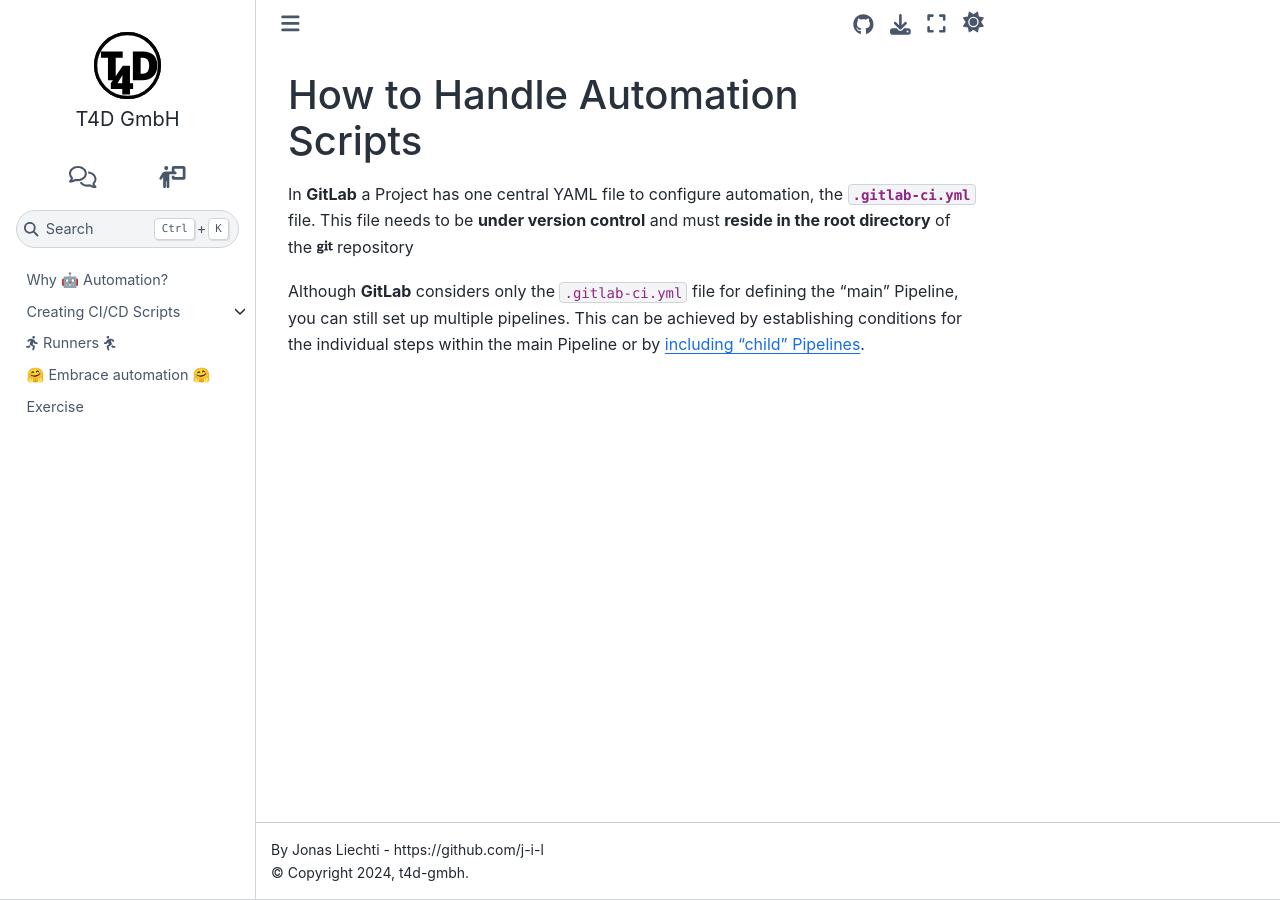
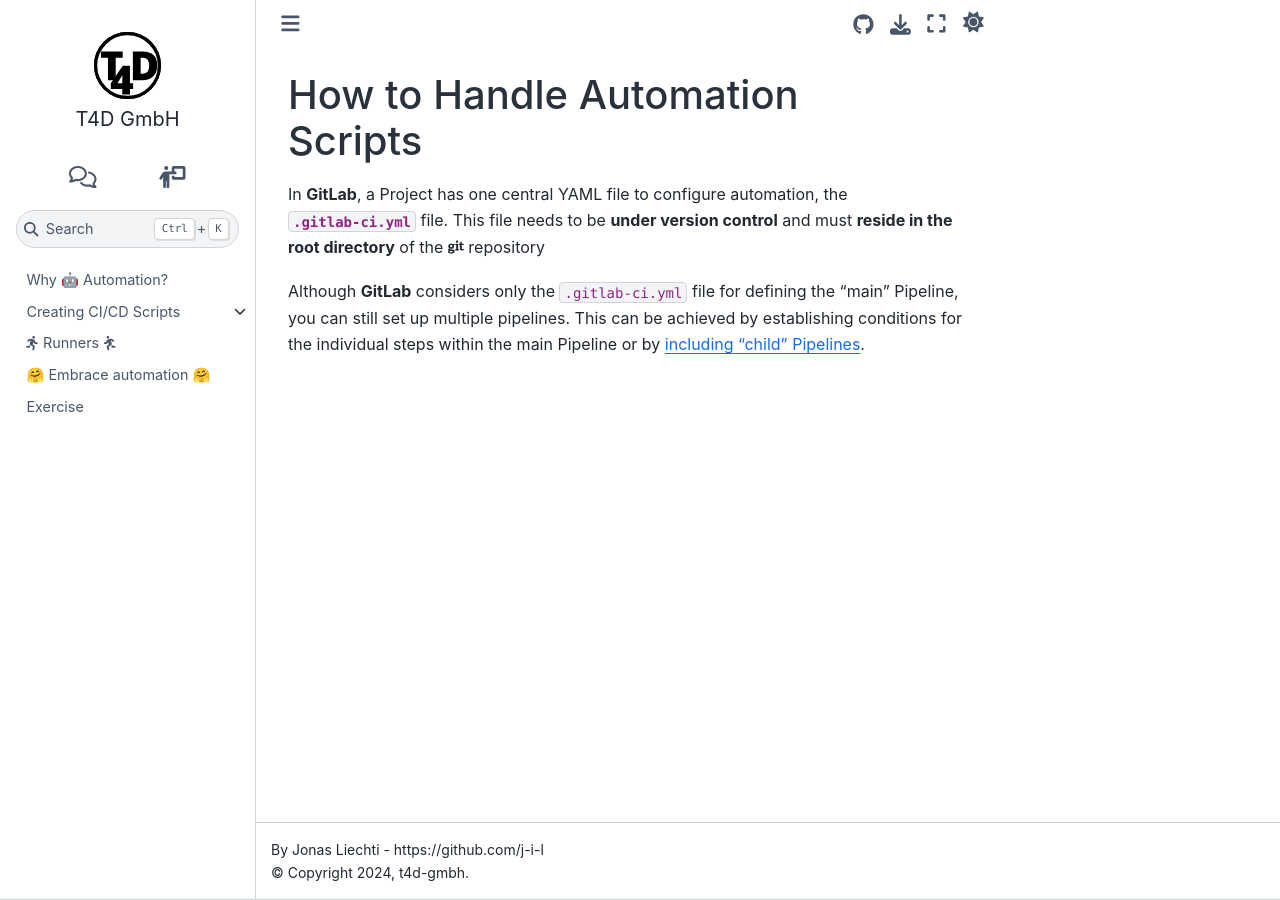
Before and after one commit to t4d-gmbh/ci-cd-workflows, a Sphinx documentation site: the page built from source/content/creating_workflows/gitlab_pipelines/location.md, in a window 1280 px wide. Built offline with Sphinx 7.4.7 and the Sphinx Book theme 1.1.4, drawn with Linux system fonts in a browser that asks for light colours; the version number could not be read and is left out; part of the change alters nothing that is shown.

```diff
--- a/source/content/creating_workflows/gitlab_pipelines/location.md
+++ b/source/content/creating_workflows/gitlab_pipelines/location.md
@@ -5,15 +5,15 @@ The file **`.gitlab-ci.yml`** defines the **"main" Pipeline for a Project**.
 
 It must:
 
-- be under version control;
-- have a `.yml` or `.yaml` extension;
-- reside in the root directory of the repository;
-{% else %}In **GitLab** a Project has one central YAML file to configure automation, the **`.gitlab-ci.yml`** file.
+- Be under version control,
+- Have a `.yml` or `.yaml` extension,
+- Reside in the root directory of the repository.
+{% else %}In **GitLab**, a Project has one central YAML file to configure automation, the **`.gitlab-ci.yml`** file.
 This file needs to be **under version control** and must **reside in the root directory** of the <i class="fab fa-git"></i> repository{% endif %}
 {% if slide %}
 
 :::{note}
-It is possible to [run "child" Pipelines](https://docs.gitlab.com/ee/ci/pipelines/pipeline_architectures.html#parent-child-pipelines); however, the "main" Pipeline is always initiated with the `.gitlab-ci.yml` file.
+It is possible to [run "child" Pipelines](https://docs.gitlab.com/ee/ci/pipelines/pipeline_architectures.html#parent-child-pipelines), but the "main" Pipeline is always initiated with the `.gitlab-ci.yml` file.
 :::
 {% else %}
 Although **GitLab** considers only the `.gitlab-ci.yml` file for defining the "main" Pipeline, you can still set up multiple pipelines.
```
